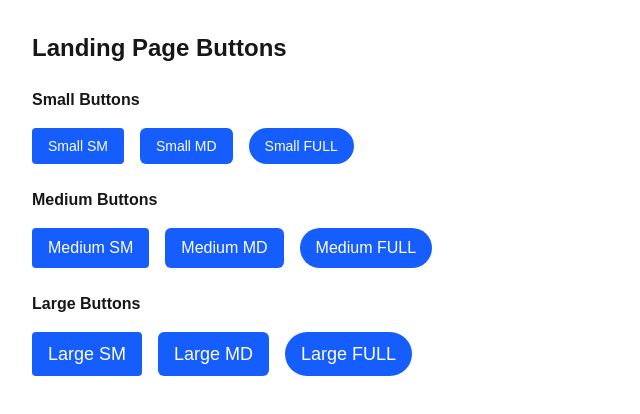
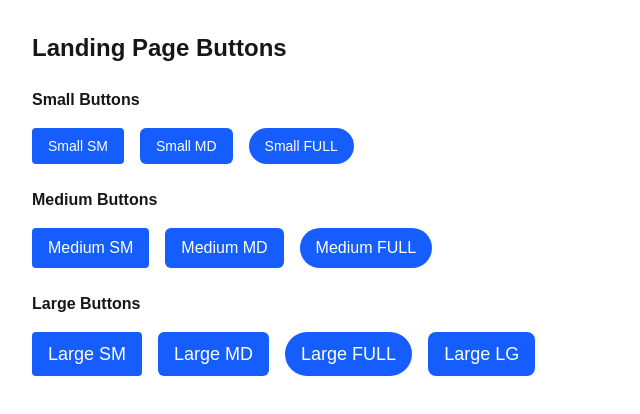
Before and after one commit to Jonah-coder36/alx-project-0x00-setup, a Next.js app in the folder alx-project-0x00/: page /landing in a window 1280 px wide. Shown: the top 414 px of the page, without its empty margins (0-640 px from the left). Built offline with nearby package versions, Linux system fonts and the light colour scheme.

Commit message:
Update landing.tsx

```diff
--- a/alx-project-0x00/pages/landing.tsx
+++ b/alx-project-0x00/pages/landing.tsx
@@ -41,6 +41,7 @@ export default function LandingPage() {
           <Button title="Large SM" styles="text-lg rounded-sm" />
           <Button title="Large MD" styles="text-lg rounded-md" />
           <Button title="Large FULL" styles="text-lg rounded-full" />
+          <Button title="Large LG" styles="text-lg rounded-lg" />
         </div>
       </div>
     </main>
```
